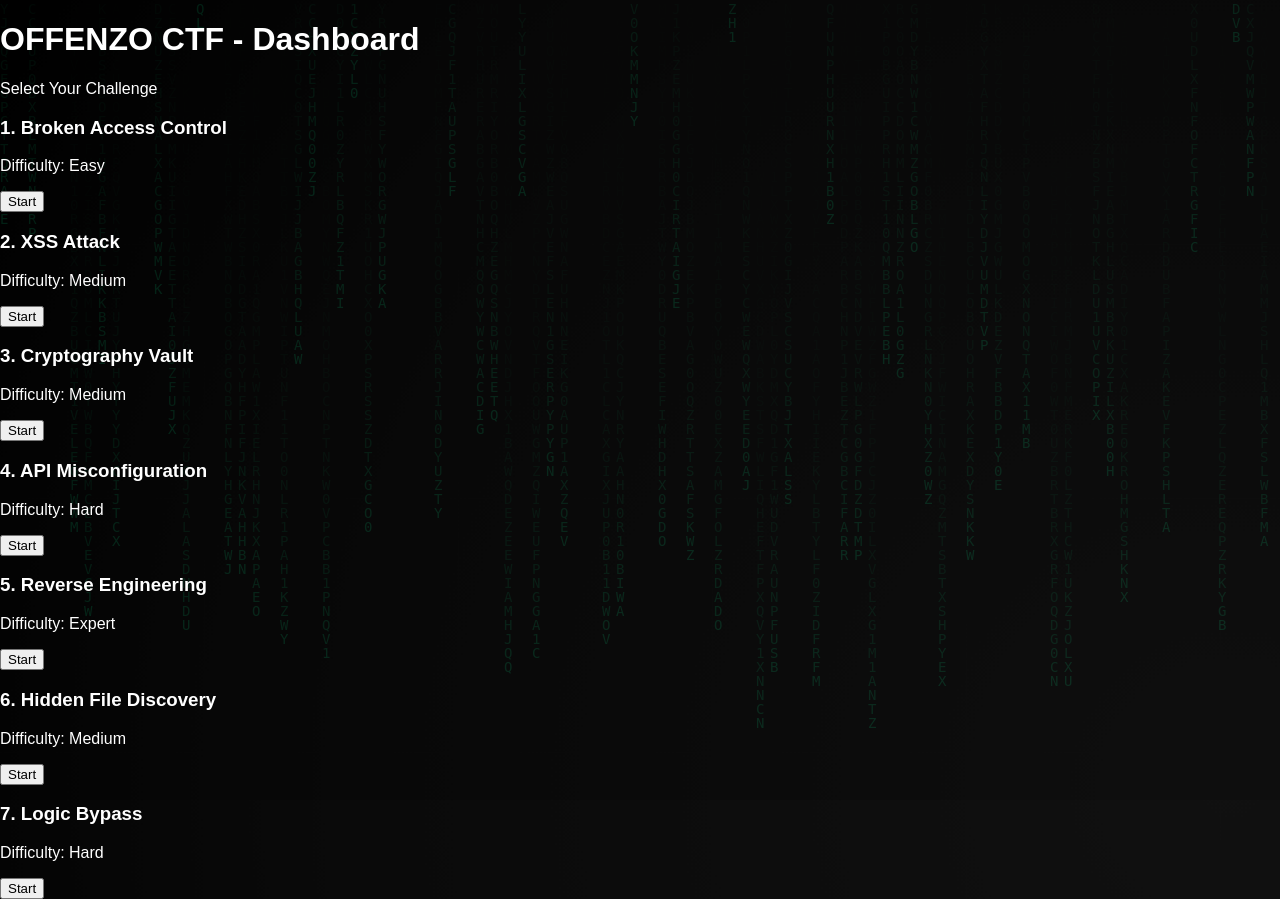
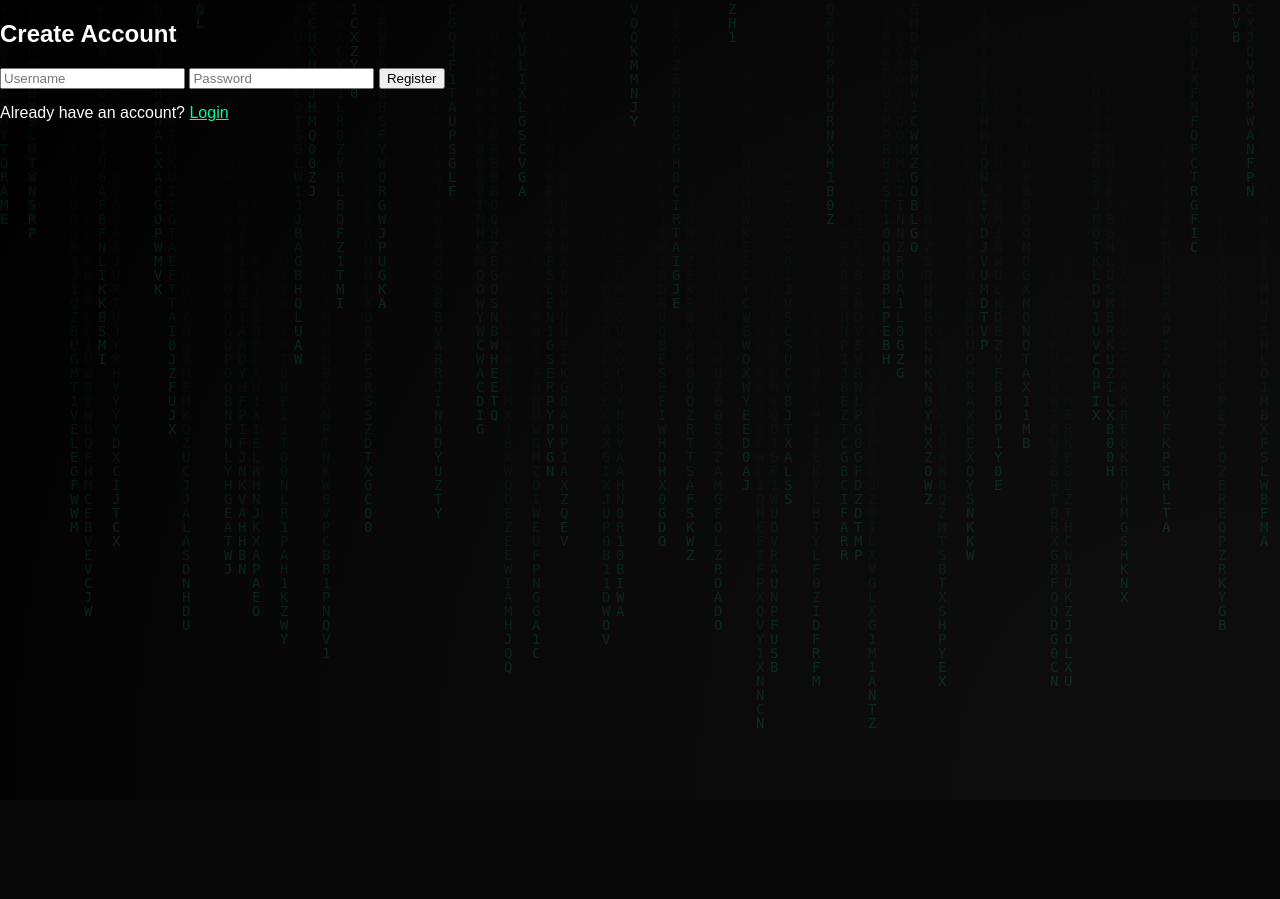
Before and after one commit to pavanmayamandiram-dotcom/ctf-web-challenge, a Flask app: page /dashboard in a window 1280 px wide. After the commit the page ends 728 px from the top, so only its background shows below. Run offline with Flask 3, Linux system fonts and the light colour scheme.

Commit message:
updated login page

```diff
--- a/templates/dashboard.html
+++ b/templates/dashboard.html
@@ -2,66 +2,25 @@
 
 {% block content %}
 
-<div class="dashboard">
+<div class="login-box">
+    <h2>Create Account</h2>
 
-    <h1>OFFENZO CTF - Dashboard</h1>
-    <p class="subtitle">Select Your Challenge</p>
+    {% with messages = get_flashed_messages() %}
+        {% if messages %}
+            <p style="color:red;">{{ messages[0] }}</p>
+        {% endif %}
+    {% endwith %}
 
-    <div class="cards">
+    <form method="POST">
+        <input type="text" name="username" placeholder="Username" required>
+        <input type="password" name="password" placeholder="Password" required>
+        <button type="submit">Register</button>
+    </form>
 
-        <!-- Game 1 -->
-        <div class="card">
-            <h3>1. Broken Access Control</h3>
-            <p>Difficulty: Easy</p>
-            <a href="/game1">
-                <button>Start</button>
-            </a>
-        </div>
-
-        <!-- Game 2 -->
-        <div class="card">
-            <h3>2. XSS Attack</h3>
-            <p>Difficulty: Medium</p>
-            <button>Start</button>
-        </div>
-
-        <!-- Game 3 -->
-        <div class="card">
-            <h3>3. Cryptography Vault</h3>
-            <p>Difficulty: Medium</p>
-            <button>Start</button>
-        </div>
-
-        <!-- Game 4 -->
-        <div class="card">
-            <h3>4. API Misconfiguration</h3>
-            <p>Difficulty: Hard</p>
-            <button>Start</button>
-        </div>
-
-        <!-- Game 5 -->
-        <div class="card">
-            <h3>5. Reverse Engineering</h3>
-            <p>Difficulty: Expert</p>
-            <button>Start</button>
-        </div>
-
-        <!-- Game 6 -->
-        <div class="card">
-            <h3>6. Hidden File Discovery</h3>
-            <p>Difficulty: Medium</p>
-            <button>Start</button>
-        </div>
-
-        <!-- Game 7 -->
-        <div class="card">
-            <h3>7. Logic Bypass</h3>
-            <p>Difficulty: Hard</p>
-            <button>Start</button>
-        </div>
-
-    </div>
-
+    <p style="margin-top:15px;">
+        Already have an account?
+        <a href="/" style="color:#00ff99;">Login</a>
+    </p>
 </div>
 
 {% endblock %}
```
Also changed, not shown: templates/login.html (+17 -60 lines), templates/register.html (added).
